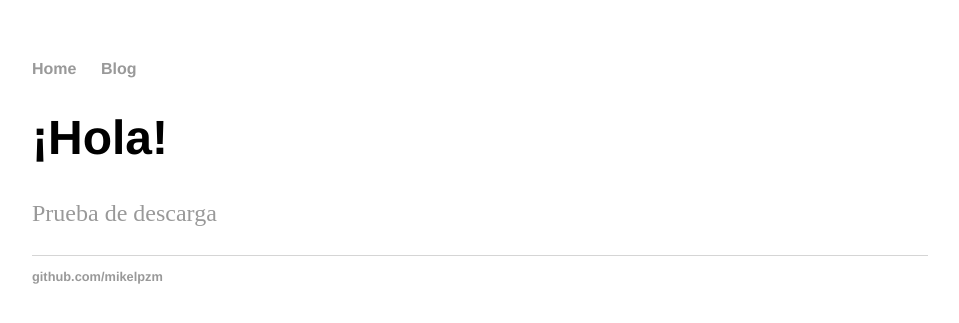
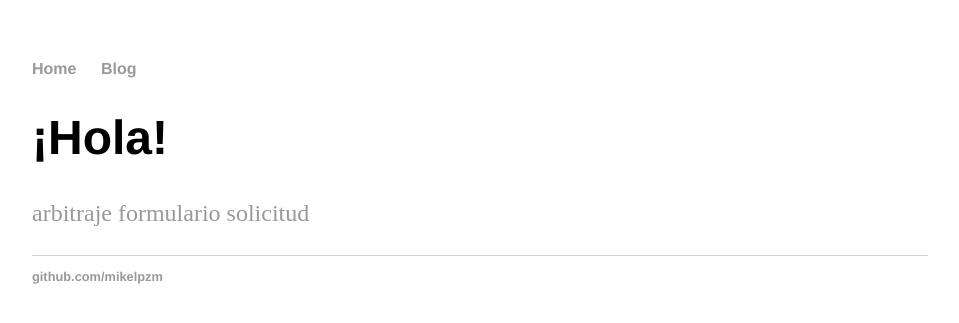
Before and after one commit to mikelpzm/mikelpzm.github.io, a Jekyll site: the page built from index.html, in a window 1280 px wide. Shown: the top 323 px of the page, without its empty margins (160-1119 px from the left). Built offline with Jekyll 4.4.1, drawn with Linux system fonts in a browser that asks for light colours.

Commit message:
Update index.html

```diff
--- a/index.html
+++ b/index.html
@@ -5,6 +5,6 @@ title: Mi blog
 <div class="blurb">
 	<h1>¡Hola!</h1>
 	<p>
-	<a href="test.pdf" target="_blank" download="test.pdf">Prueba de descarga</a>
+	<a href="arbitraje_formulario_solicitud.pdf" target="_blank" download="arbitraje_formulario_solicitud.pdf">arbitraje formulario solicitud</a>
 	</p>
 </div><!-- /.blurb -->
```
